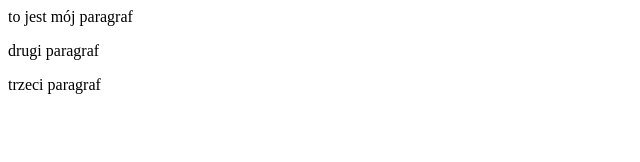
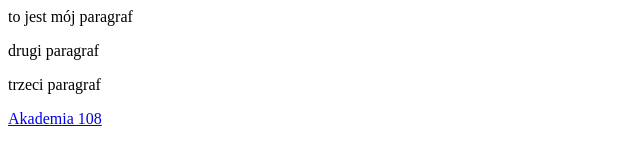
Before and after one commit to anna-kaludzinska/anna-kaludzinska.github.io, a plain HTML site: page index.html in a window 1280 px wide. Shown: the whole page, without its empty margins (0-640 px from the left). Drawn offline with Linux system fonts and the light colour scheme.

Commit message:
link do Akademii 108

```diff
--- a/index.html
+++ b/index.html
@@ -1,3 +1,4 @@
 <p>to jest mój paragraf</p>
 <p>drugi paragraf</p>
 <p>trzeci paragraf</p>
+<a href="http://arena108.pl">Akademia 108</a>
```
